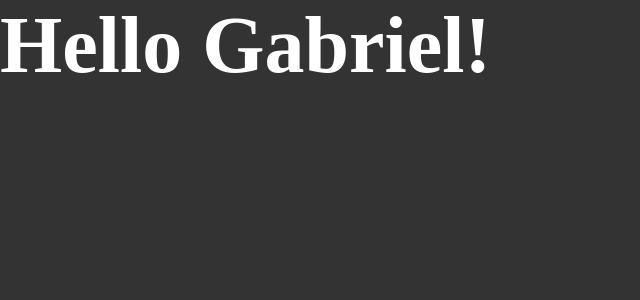
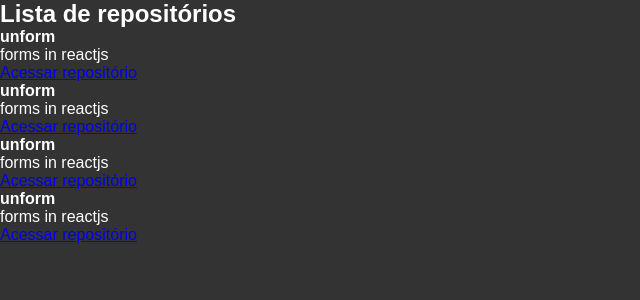
Before and after one commit to gabrieljony/curso-ignite, a React app in the folder reactjs/01-github-explore/: page / in a window 1280 px wide. Shown: the top 300 px of the page, without its empty margins (0-640 px from the left). Built offline with nearby package versions, Linux system fonts and the light colour scheme.

Commit message:
01 - Primeiro componente React

```diff
--- a/reactjs/01-github-explore/src/App.jsx
+++ b/reactjs/01-github-explore/src/App.jsx
@@ -1,7 +1,8 @@
+import { RepositoryList } from './components/RepositoryList';
 import './styles/global.scss';
 
 export function App() {
     // throw new Error('Eita Giovanna, o forninho caiu.')
 
-    return <h1>Hello Gabriel!</h1>
+    return <RepositoryList />
 }
--- /dev/null
+++ b/reactjs/01-github-explore/src/components/RepositoryList.jsx
@@ -0,0 +1,43 @@
+import React from 'react'
+
+export function RepositoryList() {
+    return (
+        <section className="repository-list">
+            <h1>Lista de repositórios</h1>
+            <ul>
+                <li>
+                    <strong>unform</strong>
+                    <p>forms in reactjs</p>
+
+                    <a href="http://">
+                        Acessar repositório
+                       </a>
+                </li>
+                <li>
+                    <strong>unform</strong>
+                    <p>forms in reactjs</p>
+
+                    <a href="http://">
+                        Acessar repositório
+                       </a>
+                </li>
+                <li>
+                    <strong>unform</strong>
+                    <p>forms in reactjs</p>
+
+                    <a href="http://">
+                        Acessar repositório
+                       </a>
+                </li>
+                <li>
+                    <strong>unform</strong>
+                    <p>forms in reactjs</p>
+
+                    <a href="http://">
+                        Acessar repositório
+                       </a>
+                </li>
+            </ul>
+        </section>
+    )
+}
--- a/reactjs/01-github-explore/src/styles/global.scss
+++ b/reactjs/01-github-explore/src/styles/global.scss
@@ -5,10 +5,7 @@
 }
 
 body {
-    font: Arial, Helvetica, sans-serif;
+    font: 16px "Helvetica Neve", Arial, sans-serif;
     background-color: #333;
     color: #fff;
-    h1 {
-        font-size: 80px;
-    }
 }
```
